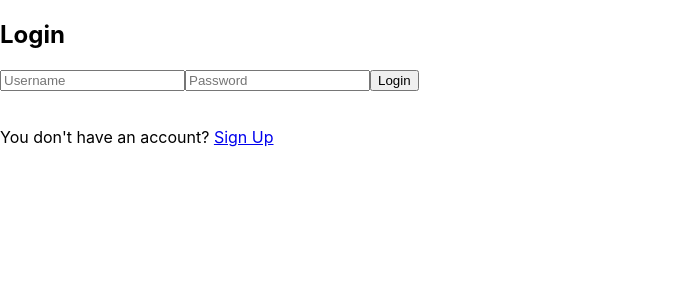
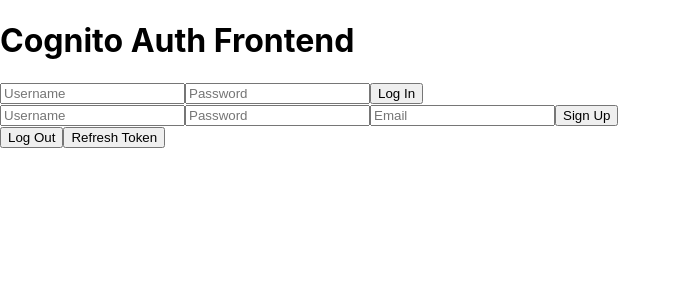
Before and after one commit to miki90014/aws-project, a React (Create React App) app in the folder frontend/: page / in a window 1280 px wide. Shown: the top 300 px of the page, without its empty margins (0-681 px from the left). Built offline with nearby package versions, Linux system fonts and the light colour scheme.

Commit message:
Fix frontend

```diff
--- a/frontend/src/App.js
+++ b/frontend/src/App.js
@@ -1,19 +1,81 @@
-import React from 'react';
-import { BrowserRouter as Router, Route, Routes } from 'react-router-dom';
-import Signup from './components/Signup';
-import Login from './components/Login';
-import Dashboard from './components/Dashboard';
+import React, { useState } from 'react';
+import { signup, login, refreshToken, logout } from './AuthService';
 
 function App() {
-    return (
-        <Router>
-            <Routes>
-                <Route path="/" element={<Login />} />
-                <Route path="/signup" element={<Signup />} />
-                <Route path="/dashboard" element={<Dashboard />} />
-            </Routes>
-        </Router>
-    );
+  const [username, setUsername] = useState('');
+  const [password, setPassword] = useState('');
+  const [email, setEmail] = useState('');
+  const [authData, setAuthData] = useState(null);
+  const [message, setMessage] = useState('');
+
+  const handleSignup = async () => {
+    const response = await signup(username, password, email);
+    if (response.error) {
+      setMessage(`Signup failed: ${response.error}`);
+    } else {
+      setMessage('Signup successful!');
+    }
+  };
+
+  const handleLogin = async () => {
+    const response = await login(username, password);
+    if (response.error) {
+      setMessage(`Login failed: ${response.error}`);
+    } else {
+      setAuthData(response);
+      setMessage('Login successful!');
+    }
+  };
+
+  const handleRefreshToken = async () => {
+    if (!authData) {
+      setMessage('No refresh token found');
+      return;
+    }
+    const response = await refreshToken(authData.RefreshToken);
+    if (response.error) {
+      setMessage(`Token refresh failed: ${response.error}`);
+    } else {
+      setAuthData(response);
+      setMessage('Token refreshed successfully!');
+    }
+  };
+
+  const handleLogout = async () => {
+    if (!authData) {
+      setMessage('No user logged in');
+      return;
+    }
+    const response = await logout(authData.AccessToken);
+    if (response.error) {
+      setMessage(`Logout failed: ${response.error}`);
+    } else {
+      setAuthData(null);
+      setMessage('Logged out successfully');
+    }
+  };
+
+  return (
+    <div className="App">
+      <h1>Cognito Auth Frontend</h1>
+      <div id="auth-section">
+            <form id="login-form">
+                <input type="text" id="login-username" placeholder="Username" onChange={(e) => setUsername(e.target.value)}></input>
+                <input type="password" id="login-password" placeholder="Password" onChange={(e) => setPassword(e.target.value)}></input>
+                <button onClick={handleLogin}>Log In</button>
+            </form>
+            <form id="signup-form">
+                <input type="text" id="signup-username" placeholder="Username" onChange={(e) => setUsername(e.target.value)}></input>
+                <input type="password" id="signup-password" placeholder="Password" onChange={(e) => setPassword(e.target.value)}></input>
+                <input type="email" id="signup-email" placeholder="Email" onChange={(e) => setEmail(e.target.value)}></input>
+                <button onClick={handleSignup}>Sign Up</button>
+            </form>
+            <button onClick={handleLogout}>Log Out</button>
+            <button onClick={handleRefreshToken}>Refresh Token</button>
+        </div>
+      <p>{message}</p>
+    </div>
+  );
 }
 
 export default App;
--- /dev/null
+++ b/frontend/src/AuthService.js
@@ -0,0 +1,39 @@
+const API_URL = 'http://localhost:5000';
+
+export async function signup(username, password, email) {
+  const response = await fetch(`${API_URL}/signup`, {
+    method: 'POST',
+    headers: { 'Content-Type': 'application/json' },
+    body: JSON.stringify({ username, password, email }),
+  });
+  return response.json();
+}
+
+export async function login(username, password) {
+  const response = await fetch(`${API_URL}/login`, {
+    method: 'POST',
+    headers: { 'Content-Type': 'application/json' },
+    body: JSON.stringify({ username, password }),
+  });
+  return response.json();
+}
+
+export async function refreshToken(refreshToken) {
+  const response = await fetch(`${API_URL}/refresh_token`, {
+    method: 'POST',
+    headers: { 'Content-Type': 'application/json' },
+    body: JSON.stringify({ refreshToken }),
+  });
+  return response.json();
+}
+
+export async function logout(accessToken) {
+  const response = await fetch(`${API_URL}/logout`, {
+    method: 'POST',
+    headers: {
+      'Content-Type': 'application/json',
+      'Authorization': accessToken,
+    },
+  });
+  return response.json();
+}
--- a/frontend/src/components/Dashboard.js
+++ /dev/null
@@ -1,42 +0,0 @@
-import React, { useState } from 'react';
-import api from '../api';
-
-function Dashboard() {
-    const [message, setMessage] = useState('');
-
-    const handleRefreshToken = async () => {
-        const refreshToken = localStorage.getItem('refreshToken');
-        try {
-            const response = await api.post('/refresh_token', { refreshToken });
-            localStorage.setItem('accessToken', response.data.AccessToken);
-            setMessage("Token refreshed successfully!");
-        } catch (error) {
-            setMessage(error.response.data.error);
-        }
-    };
-
-    const handleLogout = async () => {
-        const accessToken = localStorage.getItem('accessToken');
-        try {
-            await api.post('/logout', {}, {
-                headers: { Authorization: accessToken }
-            });
-            localStorage.removeItem('accessToken');
-            setMessage("Logged out successfully");
-            window.location.href = '/';
-        } catch (error) {
-            setMessage(error.response.data.error);
-        }
-    };
-
-    return (
-        <div>
-            <h2>Dashboard</h2>
-            <button onClick={handleRefreshToken}>Refresh Token</button>
-            <button onClick={handleLogout}>Logout</button>
-            {message && <p>{message}</p>}
-        </div>
-    );
-}
-
-export default Dashboard;
--- a/frontend/src/components/Login.js
+++ /dev/null
@@ -1,50 +0,0 @@
-import React, { useState } from 'react';
-import { Link } from 'react-router-dom';
-import api from '../api';
-
-function Login() {
-    const [username, setUsername] = useState('');
-    const [password, setPassword] = useState('');
-    const [message, setMessage] = useState('');
-
-    const handleLogin = async (e) => {
-        e.preventDefault();
-        try {
-            const response = await api.post('/login', {
-                method: 'POST',
-                headers: {
-                  'Content-Type': 'application/json'
-                },
-                body: JSON.stringify({
-                  username,
-                  password
-                })
-              });
-            console.log(response.data)
-            localStorage.setItem('accessToken', response.data.AccessToken);
-            setMessage("Login successful!");
-            window.location.href = '/dashboard';
-        } catch (error) {
-            setMessage(error.response.data.error);
-        }
-    };
-
-    return (
-        <div>
-            <h2>Login</h2>
-            <form onSubmit={handleLogin}>
-                <input type="text" placeholder="Username" onChange={(e) => setUsername(e.target.value)} required />
-                <input type="password" placeholder="Password" onChange={(e) => setPassword(e.target.value)} required />
-                <button type="submit">Login</button>
-            </form>
-            <br></br>
-            <p>
-                You don't have an account? <Link to="/signup">Sign Up</Link>
-            </p>
-            <br></br>
-            {message && <p>{message}</p>}
-        </div>
-    );
-}
-
-export default Login;
--- a/frontend/src/components/Signup.js
+++ /dev/null
@@ -1,81 +0,0 @@
-import React, { useState } from 'react';
-import api from '../api';
-
-function Signup() {
-    const [username, setUsername] = useState('');
-    const [password, setPassword] = useState('');
-    const [email, setEmail] = useState('');
-    const [message, setMessage] = useState(null);
-
-    const handleSignup = async (e) => {
-        e.preventDefault();
-        try {
-            const response = await api.post('/signup', {
-                method: 'POST',
-                headers: {
-                  'Content-Type': 'application/json'
-                },
-                body: JSON.stringify({
-                  username,
-                  password,
-                  email
-                })
-              });
-
-              const data = await response.json();
-
-              if (response.ok) {
-                console.log('User signed up:', req.body.username);
-                setMessage("User signed up! Check your e-mail");
-                window.location.href = '/login';
-              } else {
-                setMessage(data.error);
-              }
-            } catch (error) {
-              console.error('Error during signup:', error);
-              setMessage('An error occurred. Please try again later. ' + error.response.data.error);
-            }
-    };
-
-    return (
-        <div>
-          <h2>Sign Up</h2>
-          <form onSubmit={handleSignup}>
-            <div>
-              <label htmlFor="username">Username:</label>
-              <input
-                type="text"
-                id="username"
-                value={username}
-                onChange={(e) => setUsername(e.target.value)}
-                required
-              />
-            </div>
-            <div>
-              <label htmlFor="password">Password:</label>
-              <input
-                type="password"
-                id="password"
-                value={password}
-                onChange={(e) => setPassword(e.target.value)}
-                required
-              />
-            </div>
-            <div>
-              <label htmlFor="email">Email:</label>
-              <input
-                type="email"
-                id="email"
-                value={email}
-                onChange={(e) => setEmail(e.target.value)}
-                required
-              />
-            </div>
-            <button type="submit">Sign Up</button>
-          </form>
-          {message && <p>{message}</p>}
-        </div>
-      );
-    };
-
-export default Signup;
```
